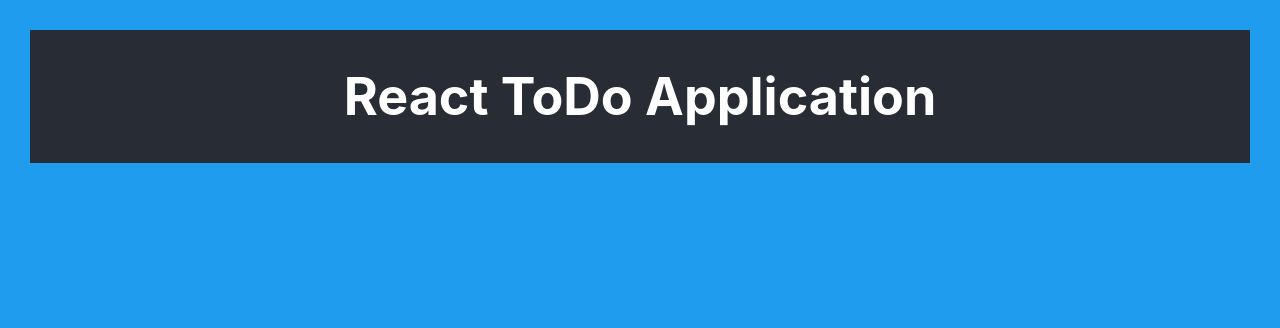
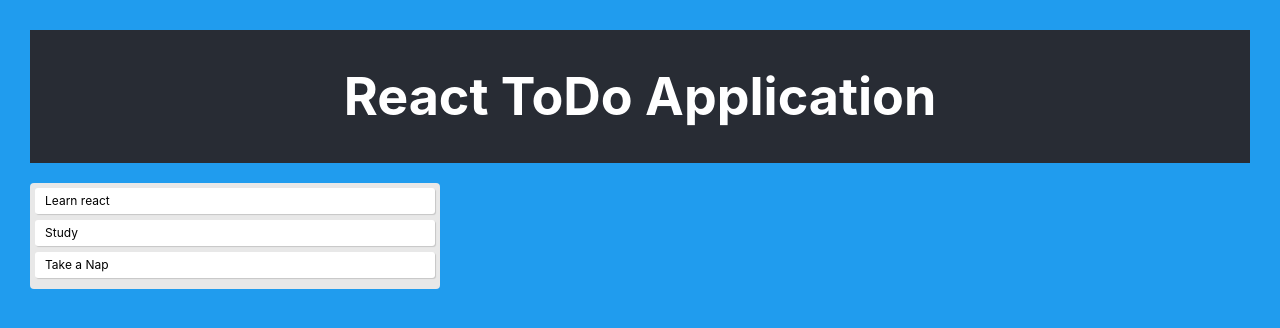
Before and after one commit to Audrey-Ella-xo/todo-app, a React (Create React App) app: page / in a window 1280 px wide. Shown: the top 328 px of the page. Built offline with nearby package versions, Linux system fonts and the light colour scheme.

Commit message:
Used Hooks to create todos and read items

```diff
--- a/src/App.css
+++ b/src/App.css
@@ -20,6 +20,7 @@
   border-radius: 4px;
   max-width: 400px;
   padding: 5px;
+  margin-top: 20px;
 }
 
 .todo {
@@ -32,4 +33,5 @@
   justify-content: space-between;
   margin-bottom: 6px;
   padding: 3px 10px;
+  height: 20px;
 }
--- a/src/App.js
+++ b/src/App.js
@@ -1,6 +1,12 @@
+import { useState } from 'react';
 import './App.css';
-
+import Todo from './components/Todo'
 function App() {
+  const [todos, setTodos] = useState([
+    {text: "Learn react"},
+    {text: "Study"},
+    {text: "Take a Nap"}
+  ]);
   return (
     <div className="App">
       <header className="App-header">
@@ -8,6 +14,15 @@ function App() {
           React ToDo Application
         </h1>
       </header>
+      <div className='todo-list'>
+        {todos.map((todo, index) => (
+          <Todo
+            key={index}
+            index={index}
+            todo={todo}
+          />
+        ))}
+      </div>
     </div>
   );
 }
--- /dev/null
+++ b/src/components/Todo.js
@@ -0,0 +1,11 @@
+import React from 'react'
+
+const Todo = ({ todo }) => {
+    return(
+        <div className="todo">
+            {todo.text}
+        </div>
+    )
+}
+
+export default Todo
```
Also changed, not shown: 1 other file (tests, documents, lock files or other folders).
